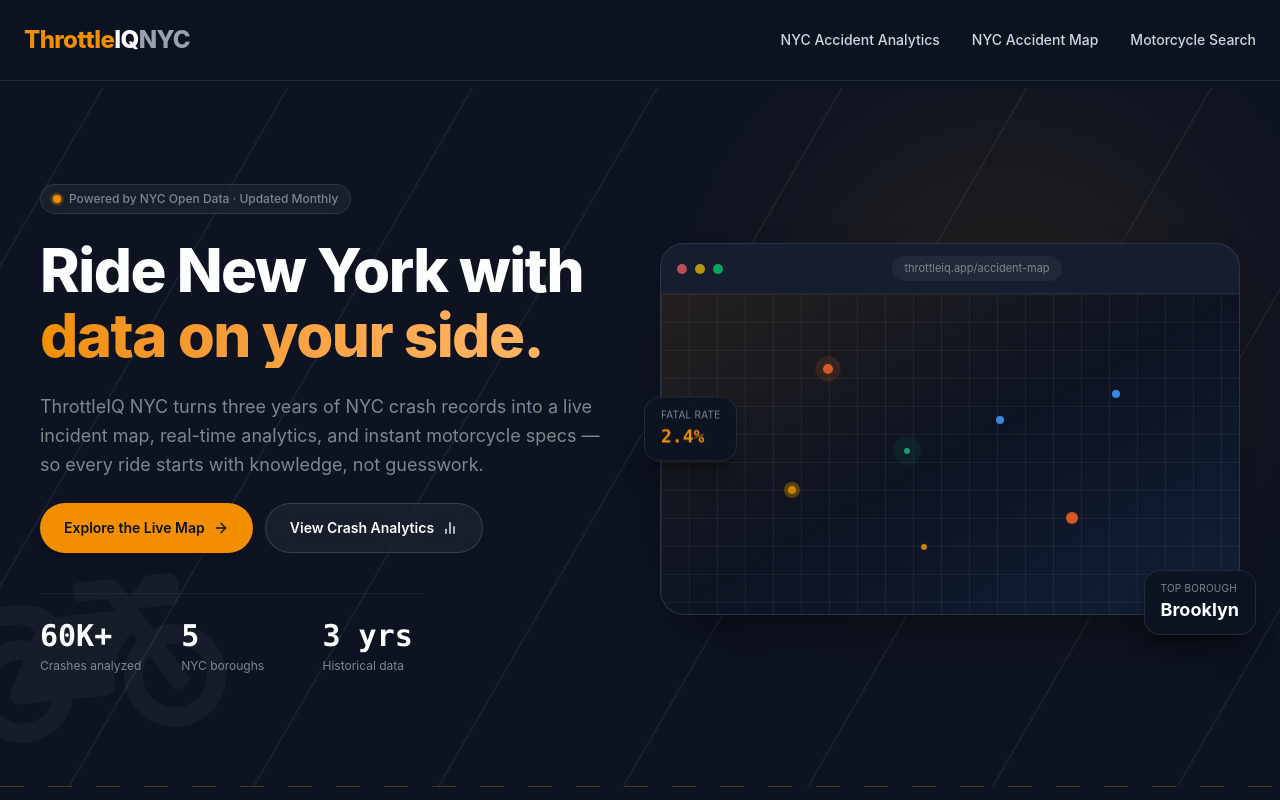
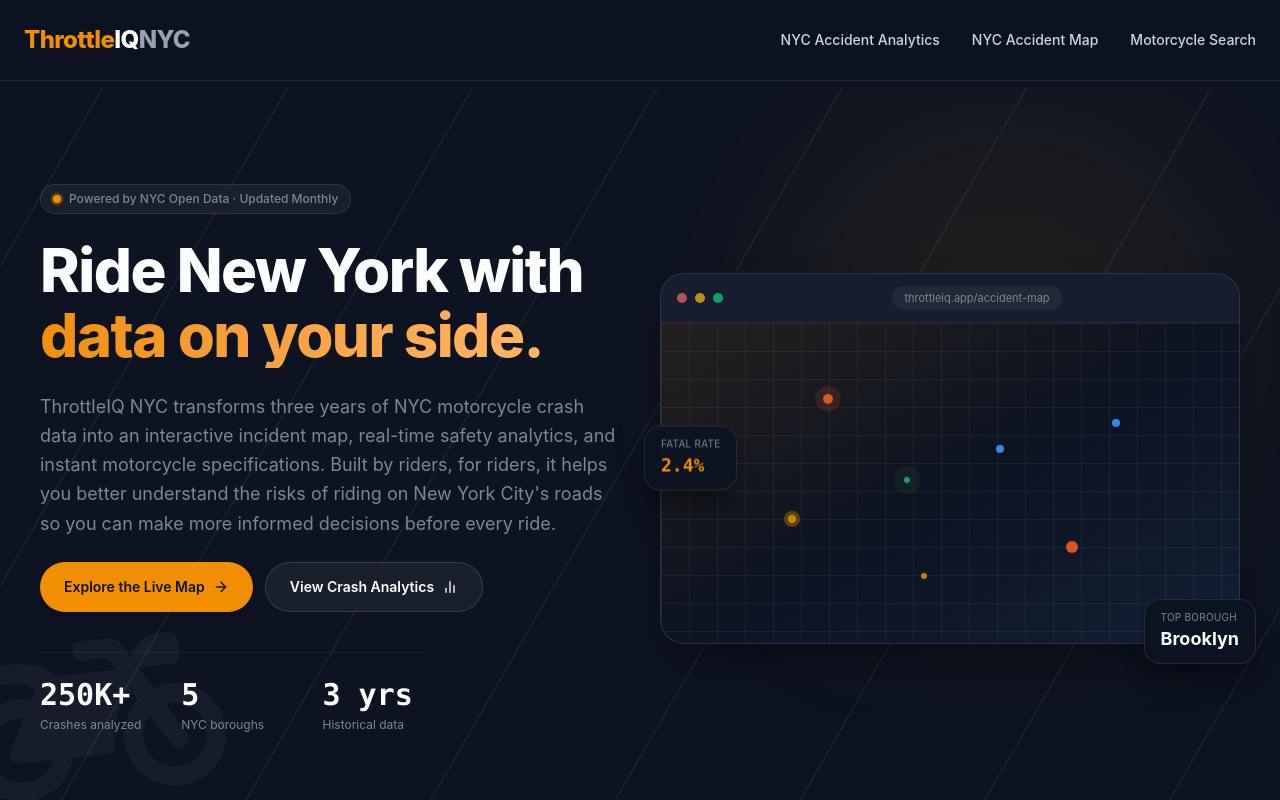
Before and after one commit to BasicallyManny/ThrottleIQ, a React (Vite) app in the folder frontend/: page / in a window 1280 px wide. Shown: the top 800 px of the page. Built offline with nearby package versions, Linux system fonts and the light colour scheme; no server answers.

Commit message:
updated hero

```diff
--- a/frontend/src/components/landingComponents/Hero.tsx
+++ b/frontend/src/components/landingComponents/Hero.tsx
@@ -55,9 +55,9 @@
                     </h1>
 
                     <p className="max-w-xl text-base leading-relaxed text-(--color-muted) sm:text-lg">
-                        ThrottleIQ NYC turns three years of NYC crash records into a live incident map,
-                        real-time analytics, and instant motorcycle specs — so every ride starts with
-                        knowledge, not guesswork.
+                        ThrottleIQ NYC transforms three years of NYC motorcycle crash data into an interactive incident map, real-time safety analytics,
+                        and instant motorcycle specifications. Built by riders, for riders, it helps you better understand the risks of riding on
+                        New York City's roads so you can make more informed decisions before every ride.
                     </p>
 
                     <div className="flex flex-col gap-3 sm:flex-row">
@@ -71,7 +71,7 @@
 
                     <dl className="mt-4 grid grid-cols-3 gap-6 border-t border-white/5 pt-6 sm:gap-10">
                         {[
-                            { value: "60K+", label: "Crashes analyzed" },
+                            { value: "250K+", label: "Crashes analyzed" },
                             { value: "5", label: "NYC boroughs" },
                             { value: "3 yrs", label: "Historical data" },
                         ].map((stat) => (
```
